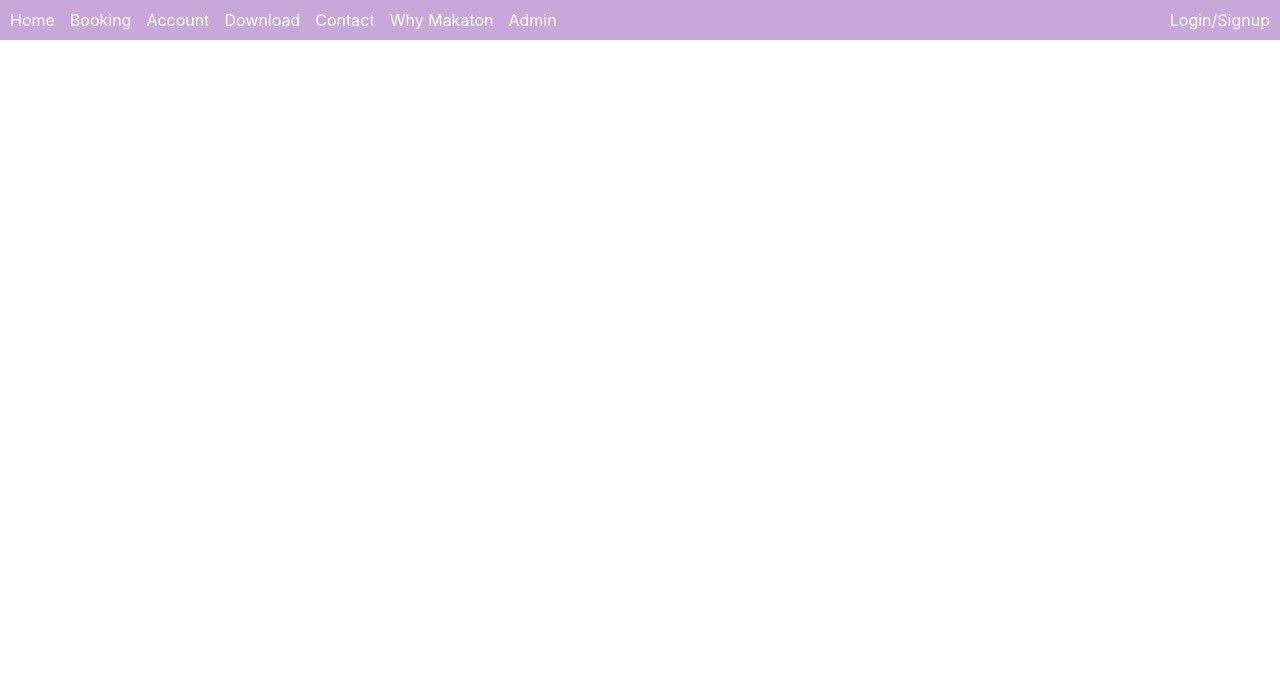
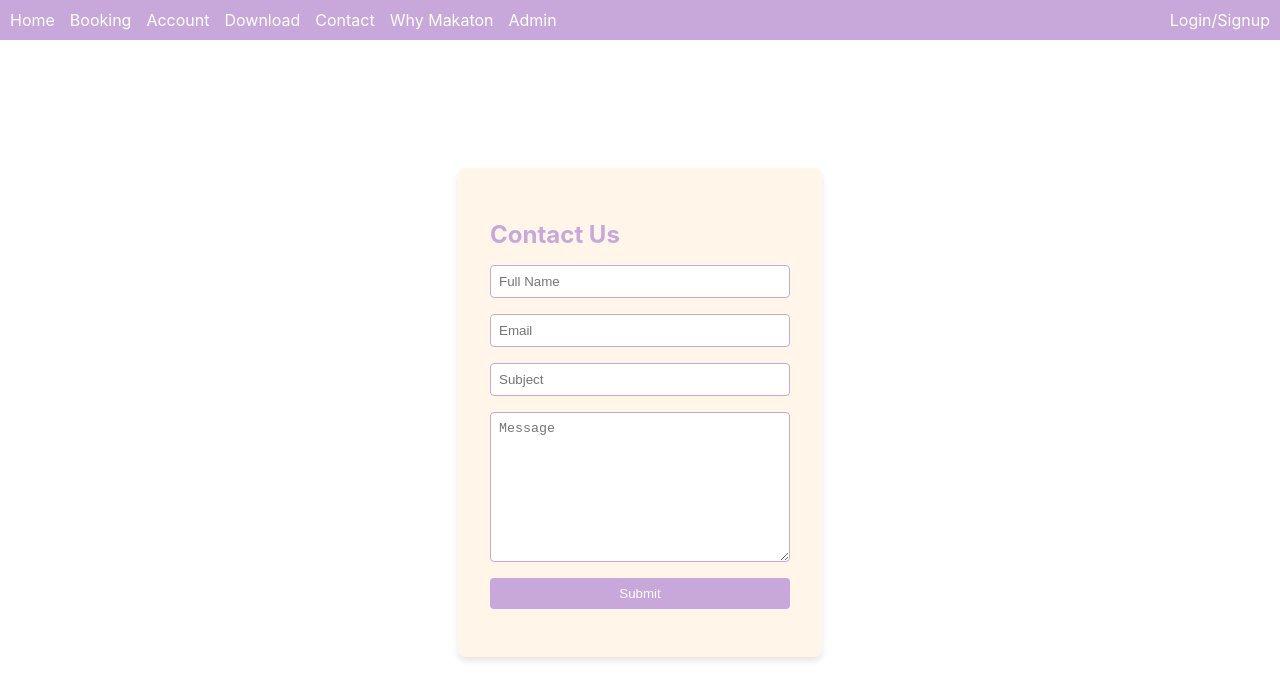
Before and after one commit to lukaszpatalas/booking-system, a React (Create React App) app: page /contact in a window 1280 px wide. Shown: the top 700 px of the page. Built offline with nearby package versions, Linux system fonts and the light colour scheme.

Commit message:
Last commit

```diff
--- /dev/null
+++ b/src/components/Contact/Contact.css
@@ -0,0 +1,58 @@
+.contact-page {
+    display: grid;
+    grid-template-rows: 1fr;
+    height: 100vh;
+  }
+
+  .contact-container {
+    display: flex;
+    justify-content: center;
+    align-items: flex-start;
+    height: 100%;
+    gap: 2rem;
+    padding-top: 10%;
+  }
+
+  .contact-box {
+    background-color: #fff5e9;
+    padding: 2rem;
+    border-radius: 8px;
+    width: 100%;
+    max-width: 300px;
+    box-shadow: 0 4px 6px rgba(0, 0, 0, 0.1);
+  }
+
+  .contact-box h2 {
+    margin-bottom: 1rem;
+    color: #c8a8da;
+  }
+
+  input[type="text"],
+  input[type="email"],
+  textarea,
+  button {
+    box-sizing: border-box;
+    display: block;
+    width: 100%;
+    padding: 0.5rem;
+    margin-bottom: 1rem;
+    border: 1px solid #c8a8da;
+    border-radius: 4px;
+  }
+
+  textarea {
+    height: 150px;
+    resize: vertical;
+  }
+
+  button {
+    border: none;
+    color: #fff;
+    cursor: pointer;
+    transition: background-color 0.2s;
+    background-color: #c8a8da;
+  }
+
+  button:hover {
+    background-color: #b48bcd;
+  }
--- a/src/components/Contact/Contact.js
+++ b/src/components/Contact/Contact.js
@@ -1,9 +1,43 @@
-import React from 'react';
+import React, { useState } from 'react';
+import './Contact.css';
 
 const Contact = () => {
+  const [formData, setFormData] = useState({
+    fullName: '',
+    email: '',
+    subject: '',
+    message: '',
+  });
+
+  const handleChange = (e) => {
+    setFormData({ ...formData, [e.target.name]: e.target.value });
+  };
+
+  const handleSubmit = (e) => {
+    e.preventDefault();
+    alert('Form submitted successfully!');
+    setFormData({
+      fullName: '',
+      email: '',
+      subject: '',
+      message: '',
+    });
+  };
+
   return (
-    <div>
-      {/* Write content for Contact */}
+    <div className="contact-page">
+      <div className="contact-container">
+        <div className="contact-box">
+          <h2>Contact Us</h2>
+          <form className="contact-form" onSubmit={handleSubmit}>
+            <input type="text" name="fullName" placeholder="Full Name" value={formData.fullName} onChange={handleChange} required />
+            <input type="email" name="email" placeholder="Email" value={formData.email} onChange={handleChange} required />
+            <input type="text" name="subject" placeholder="Subject" value={formData.subject} onChange={handleChange} required />
+            <textarea name="message" placeholder="Message" value={formData.message} onChange={handleChange} required />
+            <button type="submit">Submit</button>
+          </form>
+        </div>
+      </div>
     </div>
   );
 };
```
Also changed, not shown: src/components/LoginSignup/LoginSignup.js (line endings or trailing spaces), src/components/Menu/Menu.js (line endings or trailing spaces).
